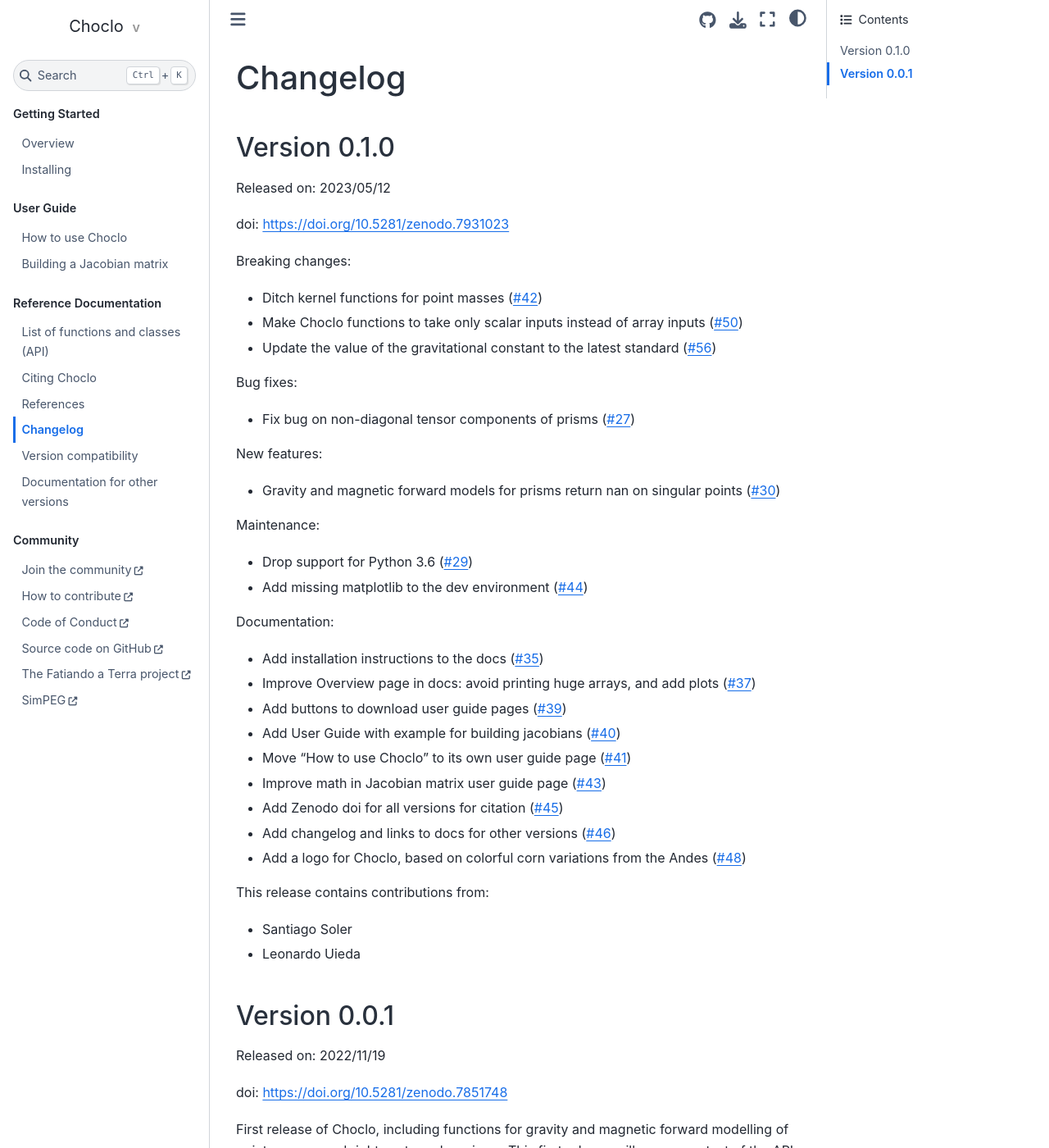
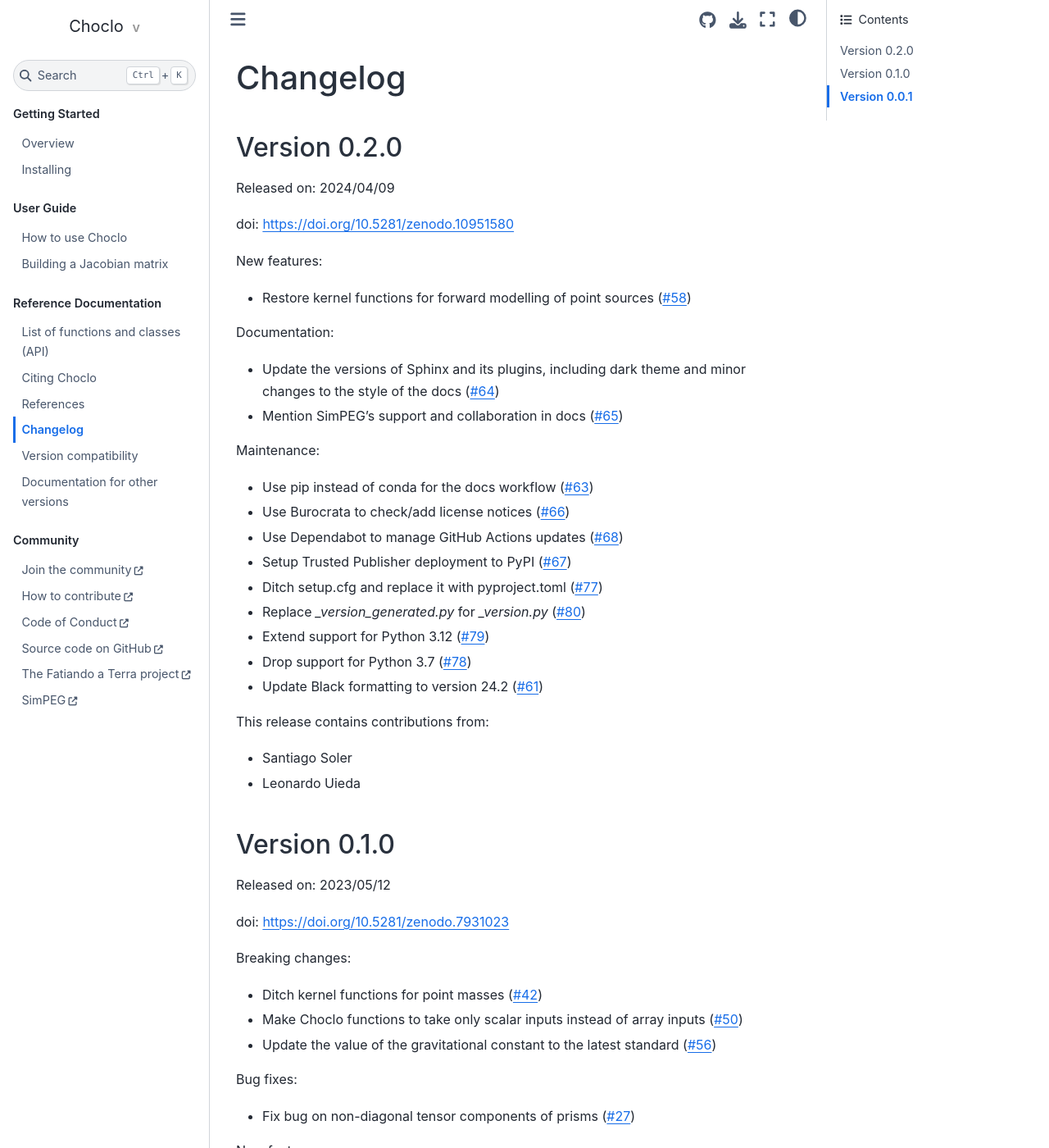
Before and after one commit to fatiando/choclo, a Sphinx documentation site: the page built from doc/changes.rst, in a window 1280 px wide and 1400 px high. Shown: the whole window at 82% size. Built offline with Sphinx 7.4.7 and the Sphinx Book theme 1.1.4, drawn with Linux system fonts in a browser that asks for light colours; the version number could not be read and is left out.

Commit message:
Add changelog for v0.2.0 (#81)
Add changelog to documentation. Add link to the docs for Choclo v0.2.0
in `doc/versions.py`

```diff
--- a/doc/changes.rst
+++ b/doc/changes.rst
@@ -2,6 +2,53 @@
 
 Changelog
 =========
+
+Version 0.2.0
+-------------
+
+Released on: 2024/04/09
+
+doi: https://doi.org/10.5281/zenodo.10951580
+
+New features:
+
+* Restore kernel functions for forward modelling of point sources (`#58
+  <https://github.com/fatiando/choclo/pull/58>`__)
+
+Documentation:
+
+* Update the versions of Sphinx and its plugins, including dark theme and minor
+  changes to the style of the docs (`#64
+  <https://github.com/fatiando/choclo/pull/64>`__)
+* Mention SimPEG's support and collaboration in docs (`#65
+  <https://github.com/fatiando/choclo/pull/65>`__)
+
+Maintenance:
+
+* Use pip instead of conda for the docs workflow (`#63
+  <https://github.com/fatiando/choclo/pull/63>`__)
+* Use Burocrata to check/add license notices (`#66
+  <https://github.com/fatiando/choclo/pull/66>`__)
+* Use Dependabot to manage GitHub Actions updates (`#68
+  <https://github.com/fatiando/choclo/pull/68>`__)
+* Setup Trusted Publisher deployment to PyPI (`#67
+  <https://github.com/fatiando/choclo/pull/67>`__)
+* Ditch setup.cfg and replace it with pyproject.toml (`#77
+  <https://github.com/fatiando/choclo/pull/77>`__)
+* Replace `_version_generated.py` for `_version.py` (`#80
+  <https://github.com/fatiando/choclo/pull/80>`__)
+* Extend support for Python 3.12 (`#79
+  <https://github.com/fatiando/choclo/pull/79>`__)
+* Drop support for Python 3.7 (`#78
+  <https://github.com/fatiando/choclo/pull/78>`__)
+* Update Black formatting to version 24.2 (`#61
+  <https://github.com/fatiando/choclo/pull/61>`__)
+
+This release contains contributions from:
+
+* Santiago Soler
+* Leonardo Uieda
+
 
 Version 0.1.0
 -------------
--- a/doc/versions.rst
+++ b/doc/versions.rst
@@ -7,5 +7,6 @@
 * `Latest release <https://www.fatiando.org/choclo/latest>`__
 * `Development <https://www.fatiando.org/choclo/dev>`__
   (reflects the current development branch on GitHub)
+* `v0.2.0 <https://www.fatiando.org/choclo/v0.2.0>`__
 * `v0.1.0 <https://www.fatiando.org/choclo/v0.1.0>`__
 * `v0.0.1 <https://www.fatiando.org/choclo/v0.0.1>`__
```
